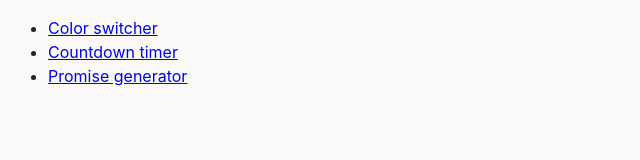
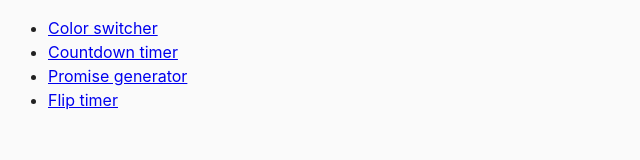
Before and after one commit to ElenaBagriy/goit-js-hw-09, a website built with Parcel: page src/index.html in a window 1280 px wide. Shown: the whole page, without its empty margins (0-640 px from the left). Built offline with nearby package versions, Linux system fonts and the light colour scheme.

Commit message:
Update index.html

```diff
--- a/src/index.html
+++ b/src/index.html
@@ -11,6 +11,7 @@
       <li><a href="01-color-switcher.html">Color switcher</a></li>
       <li><a href="02-timer.html">Countdown timer</a></li>
       <li><a href="03-promises.html">Promise generator</a></li>
+      <li><a href="04-flip-timer.html">Flip timer</a></li>
     </ul>
   </body>
 </html>
```
